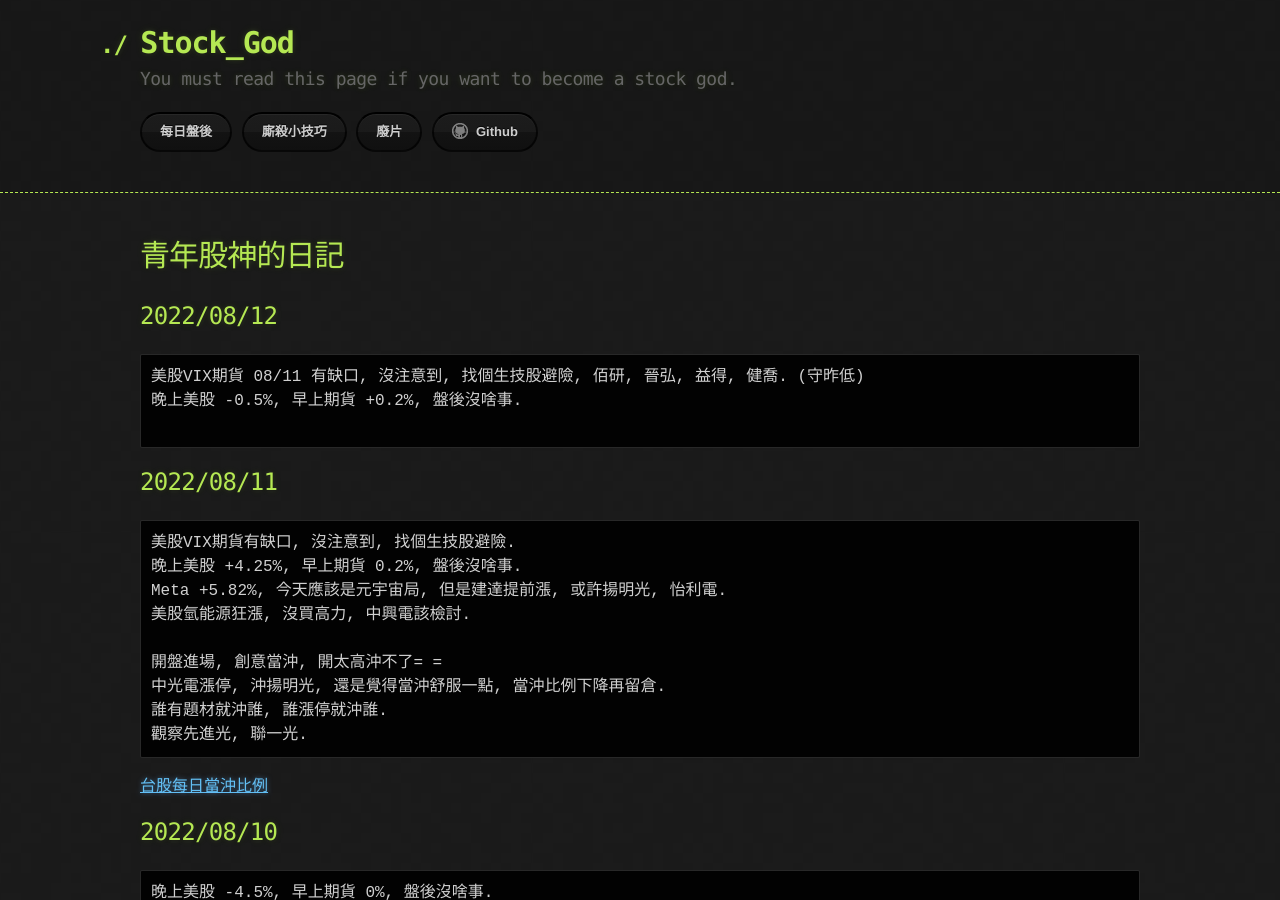
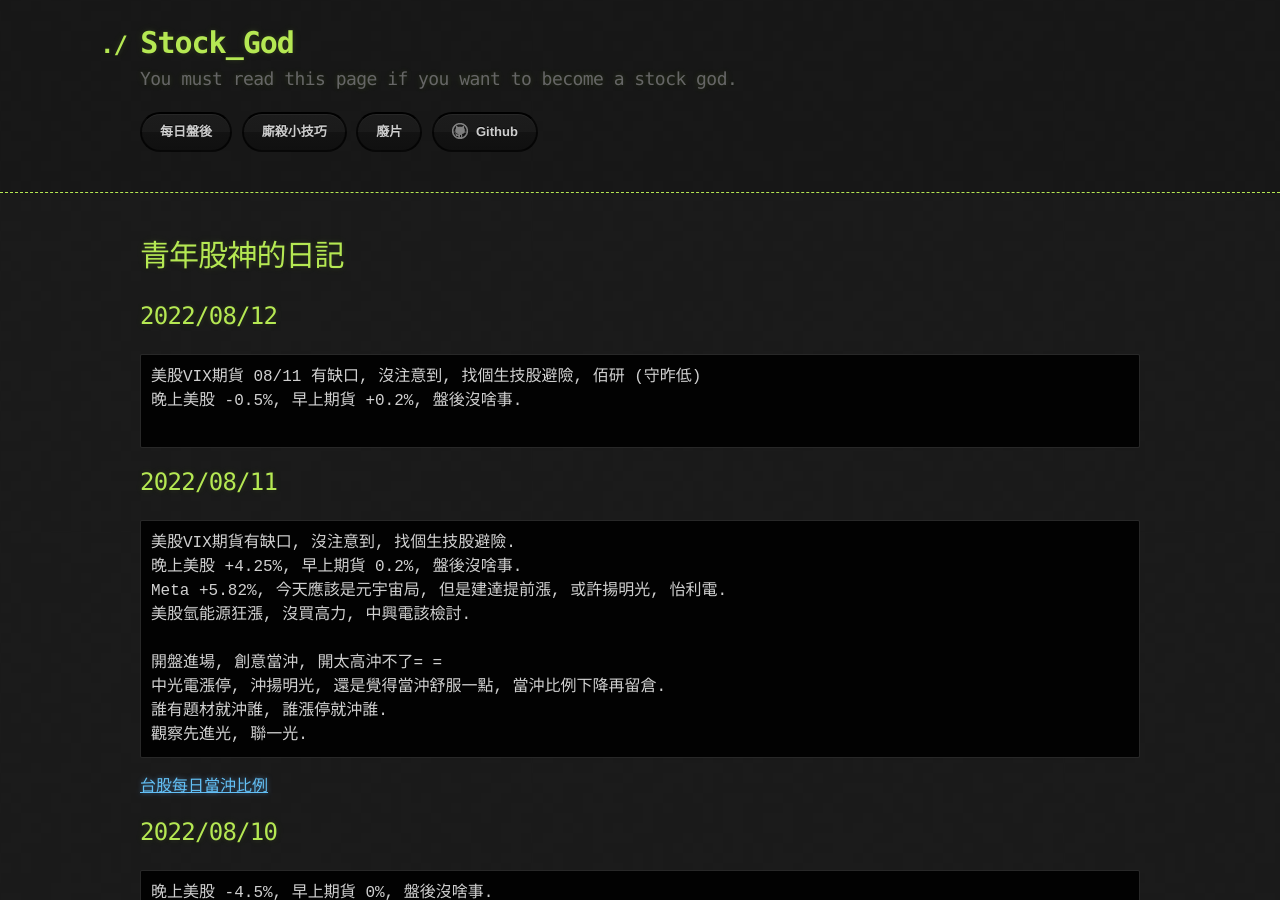
Before and after one commit to lepg5487/Stock_God, a Jekyll site: the page built from index.md, in a window 1280 px wide and 900 px high. Built offline with Jekyll 4.4.1, drawn with Linux system fonts in a browser that asks for light colours; our own code applies the rules of GitHub Pages for plain Markdown files.

Commit message:
Update index.md

````diff
--- a/index.md
+++ b/index.md
@@ -6,7 +6,7 @@
 
 ## 2022/08/12
 ```
-美股VIX期貨 08/11 有缺口, 沒注意到, 找個生技股避險, 佰研, 晉弘, 益得, 健喬. (守昨低)
+美股VIX期貨 08/11 有缺口, 沒注意到, 找個生技股避險, 佰研 (守昨低)
 晚上美股 -0.5%, 早上期貨 +0.2%, 盤後沒啥事.
 
 ```
````
